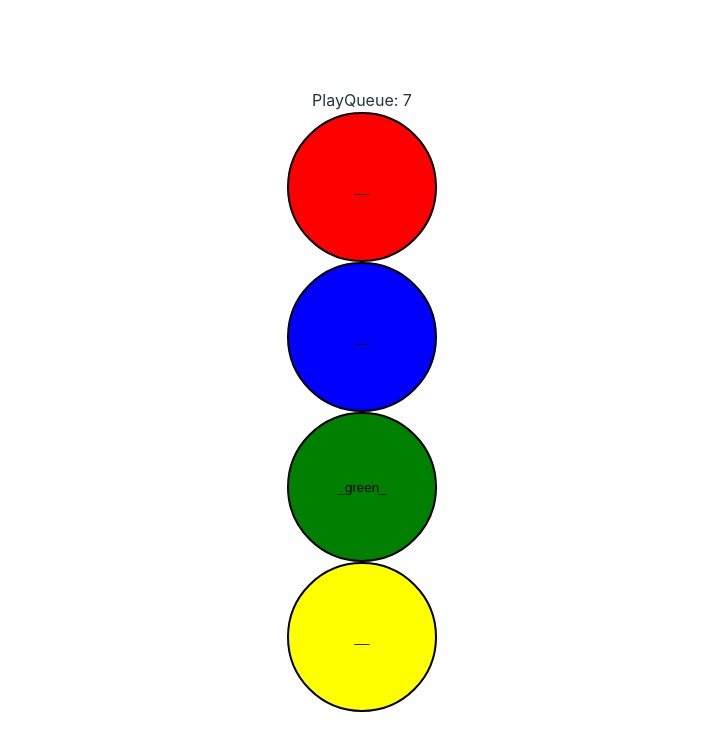
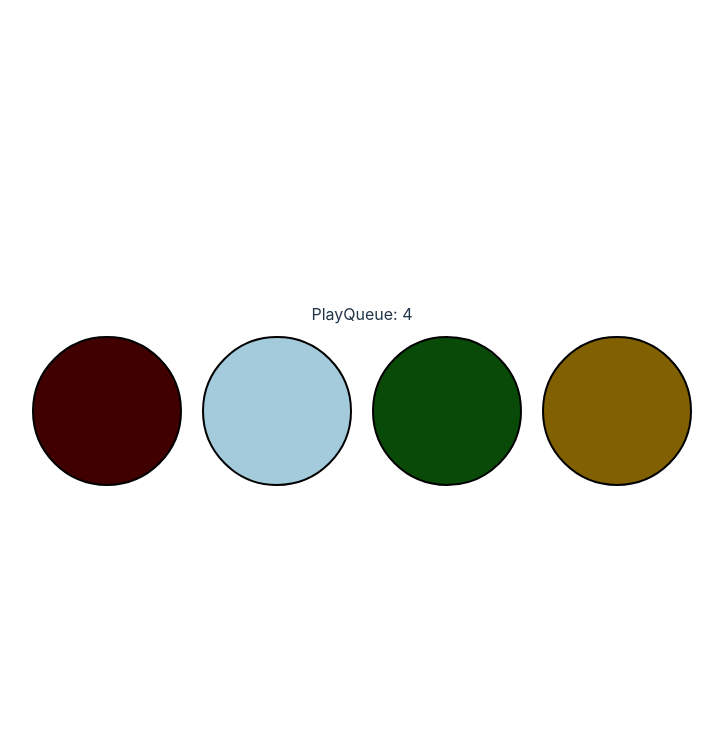
Before and after one commit to jvalanen/nopeustesti, a React (Vite) app: page / in a window 1280 px wide. Shown: the top 750 px of the page, without its empty margins (278-1001 px from the left). Built offline with nearby package versions, Linux system fonts and the light colour scheme.

Commit message:
Style a bit in order to publish it

```diff
--- a/src/App.tsx
+++ b/src/App.tsx
@@ -6,6 +6,8 @@ import { GameButtonColor, TickEvent } from "./main.tsx";
 function App() {
   const [playQueue, setPlayQueue]: [GameButtonColor[], Function] = useState([]);
   const [lightedUp, setLightedUp] = useState(Object.values(GameButtonColor)[0]);
+
+  const style: object = { "min-width": "700px" };
 
   const handleTick = useCallback((event: TickEvent) => {
     setPlayQueue((prevPlayQueue: GameButtonColor[]) => {
@@ -28,7 +30,7 @@ function App() {
   }, [handleTick]);
 
   return (
-    <>
+    <div style={style}>
       <div>PlayQueue: {playQueue.length}</div>
 
       {/* Render buttons */}
@@ -41,7 +43,7 @@ function App() {
           />
         );
       })}
-    </>
+    </div>
   );
 }
 
--- a/src/CircleButton.ts
+++ b/src/CircleButton.ts
@@ -4,9 +4,17 @@ import { GameButtonColor } from "./main";
 // Define the props interface
 interface CircleButtonProps
   extends React.ButtonHTMLAttributes<HTMLButtonElement> {
-  pushed?: boolean;
-  buttonColor?: GameButtonColor;
+  pushed: boolean;
+  buttonColor: GameButtonColor;
+  lightedUp: boolean;
 }
+
+const buttonColors = {
+  red: ["#400000", "#FF6347"],
+  blue: ["#000040", "#ADD8E6"],
+  green: ["#004000", "#90EE90"],
+  yellow: ["#806000", "#FFFF00"],
+};
 
 // Create the styled button component
 const CircleButton = styled.button<CircleButtonProps>`
@@ -14,7 +22,8 @@ const CircleButton = styled.button<CircleButtonProps>`
   height: 150px;
   border: 2px solid black;
   border-radius: 50%;
-  background-color: ${(props) => props.buttonColor};
+  background-color: ${(props) =>
+    buttonColors[props.buttonColor][props.lightedUp ? 1 : 0]};
   cursor: pointer;
   transition: all 0.2s ease;
   transform: ${(props) => (props.pushed ? `scale(0.9)` : `scale(1)`)};
--- a/src/GameButton.tsx
+++ b/src/GameButton.tsx
@@ -10,6 +10,11 @@ interface GameButtonProps {
 function GameButton({ lightedUp, buttonColor }: GameButtonProps) {
   const [isPushed, setIsPushed] = useState(false);
 
+  const style = {
+    display: "inline-block",
+    margin: "10px",
+  };
+
   const handleMouseDown = () => {
     setIsPushed(true);
   };
@@ -19,17 +24,15 @@ function GameButton({ lightedUp, buttonColor }: GameButtonProps) {
   };
 
   return (
-    <>
-      <div></div>
+    <div style={style}>
       <CircleButton
         buttonColor={buttonColor}
+        lightedUp={lightedUp}
         pushed={isPushed}
         onMouseDown={handleMouseDown}
         onMouseUp={handleMouseUp}
-      >
-        _{lightedUp && buttonColor}_
-      </CircleButton>
-    </>
+      ></CircleButton>
+    </div>
   );
 }
 
--- a/src/main.tsx
+++ b/src/main.tsx
@@ -2,8 +2,8 @@ import ReactDOM from "react-dom/client";
 import App from "./App.tsx";
 import "./index.css";
 
-const INITIAL_TICK_INTERVAL = 1000;
-const SPEED_UP_INTERVAL = 1;
+const INITIAL_TICK_INTERVAL = 2000;
+const SPEED_UP_INTERVAL = 0.99;
 
 export enum GameButtonColor {
   Red = "red",
```
